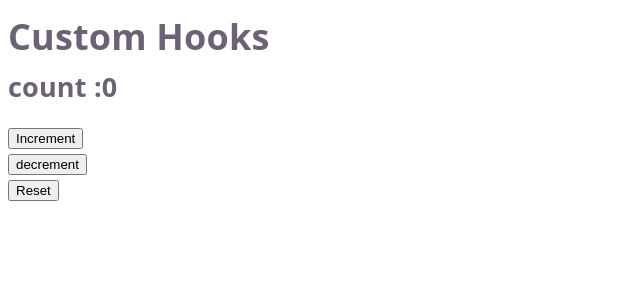
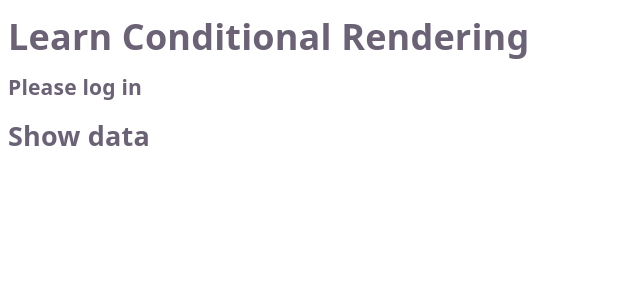
Before and after one commit to Subash-marndi/React_demo, a React (Vite) app in the folder my-react-project/: page / in a window 1280 px wide. Shown: the top 300 px of the page, without its empty margins (0-640 px from the left). Built offline with nearby package versions, Linux system fonts and the light colour scheme.

Commit message:
Learn Conditional Rendering

```diff
--- a/my-react-project/src/App.jsx
+++ b/my-react-project/src/App.jsx
@@ -14,6 +14,7 @@ import LearnUseContext from "./components/LearnUseContext"
 import LearnUseRef from "./components/LearnUseRef"
 
 import LearnCustomHooks from "./components/LearnCustomHooks"
+import LearnConditionalRendering from "./components/LearnConditionalRendering"
 
 // Create context
 const StockContext = createContext()
@@ -54,7 +55,8 @@ function App() {
     </StockContext.Provider> */}
 
     {/* <LearnUseRef /> */}
-   <LearnCustomHooks />
+   {/* <LearnCustomHooks /> */}
+   <LearnConditionalRendering />
 
 
 
--- /dev/null
+++ b/my-react-project/src/components/LearnConditionalRendering.jsx
@@ -0,0 +1,24 @@
+import React ,{useState} from 'react'
+
+const LearnConditionalRendering = () => {
+    const [isloggedIn , setIsLoggedIn] = useState(false)
+
+    const [status ,setStatus] = useState(true)
+  return (
+    < >
+    <h1>Learn Conditional Rendering</h1>
+    {isloggedIn ? (
+        <h3>Welcome User</h3>
+    ) : (
+        <h3>Please log in</h3>
+    )}
+    {/* Logical and operator */}
+    { status && (
+        <h2>Show data</h2>
+    )}
+
+    </>
+  )
+}
+
+export default LearnConditionalRendering
```
